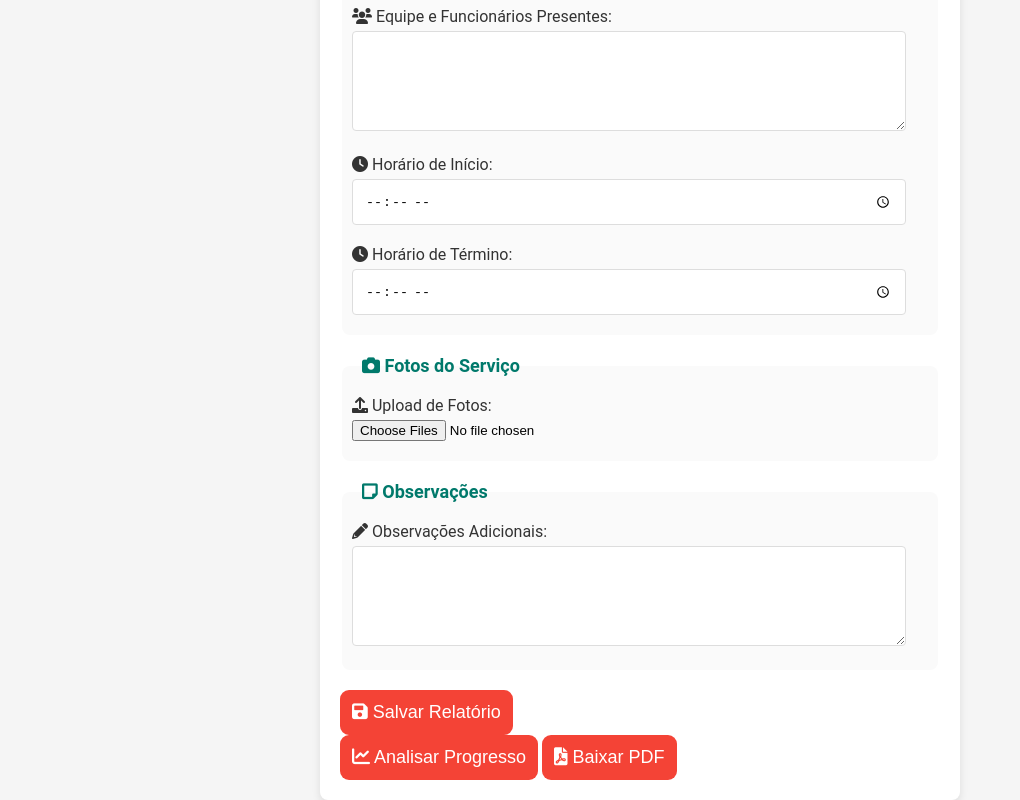
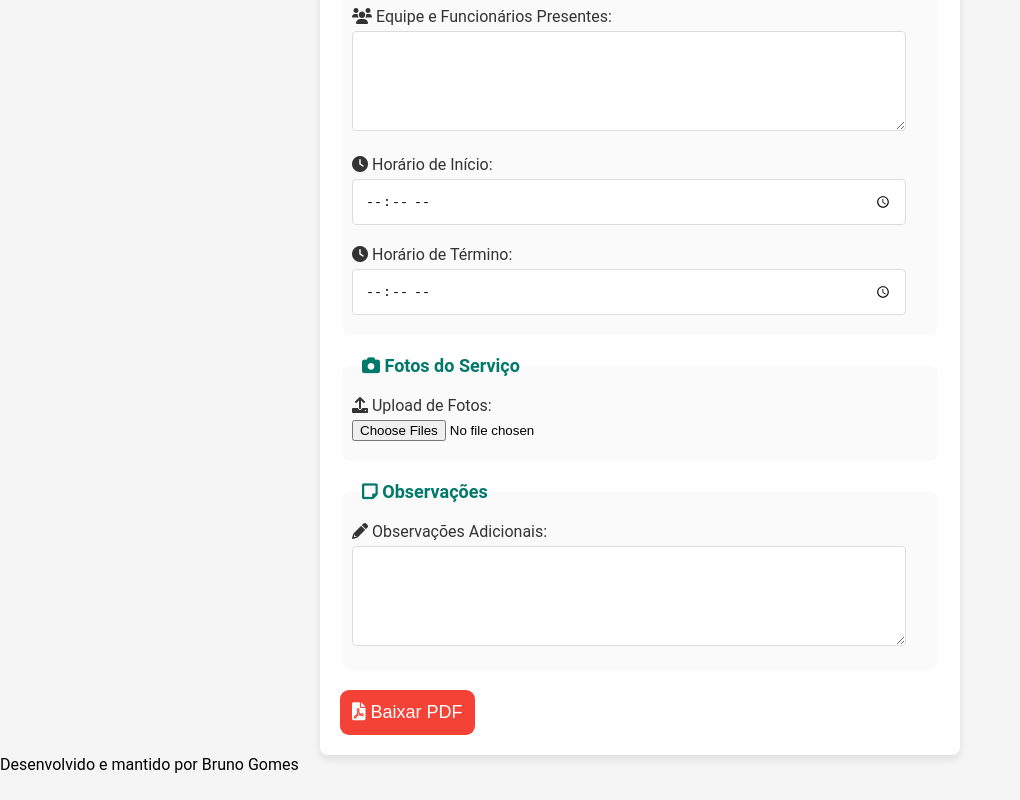
Before and after one commit to BrunooRagnner/Rdo1, a plain HTML site: page index.html in a window 1280 px wide. Shown: the part 1101-1901 px from the top of the page, without its empty margins (0-1020 px from the left). After the commit the page ends 1875 px from the top, so only its background shows below. Drawn offline with nearby package versions, Linux system fonts and the light colour scheme.

Commit message:
Update index.html
Atualizar o footer

```diff
--- a/index.html
+++ b/index.html
@@ -75,13 +75,15 @@
             </fieldset>
 
             <!-- Botões -->
-            <button type="button" onclick="saveReport()"><i class="fas fa-save"></i> Salvar Relatório</button>
-            <br>
-            <button type="button" onclick="analyzeProgress()"><i class="fas fa-chart-line"></i> Analisar Progresso</button>
+
+
             <button type="button" onclick="generatePDF()"><i class="fas fa-file-pdf"></i> Baixar PDF</button>
         </form>
     </main>
-
+<!-- Rodapé -->
+<footer id="footer">
+    Desenvolvido e mantido por Bruno Gomes
+</footer>
     <script src="https://cdnjs.cloudflare.com/ajax/libs/jspdf/2.5.1/jspdf.umd.min.js"></script>
     <script src="app.js"></script>
 </body>
```
